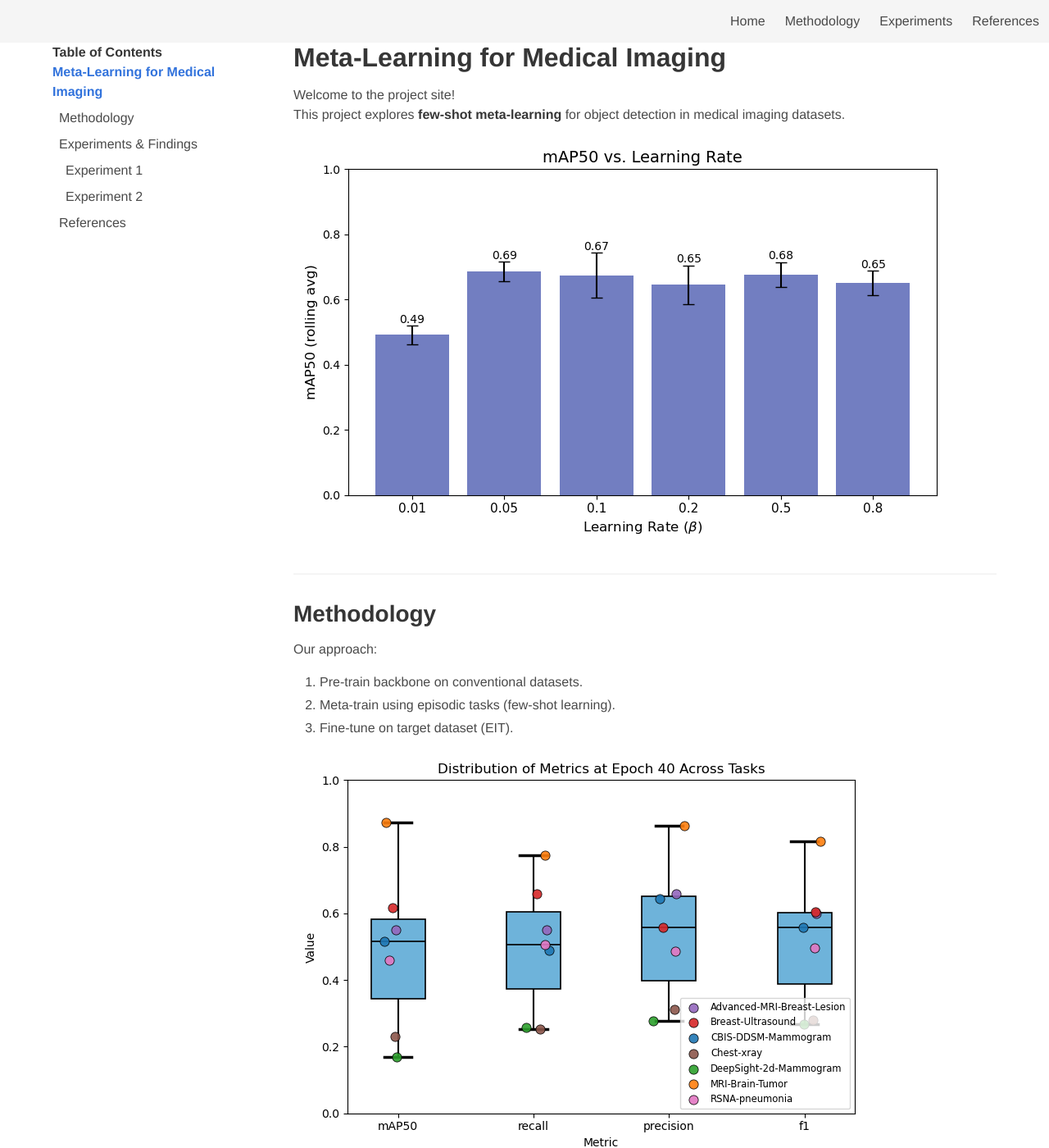
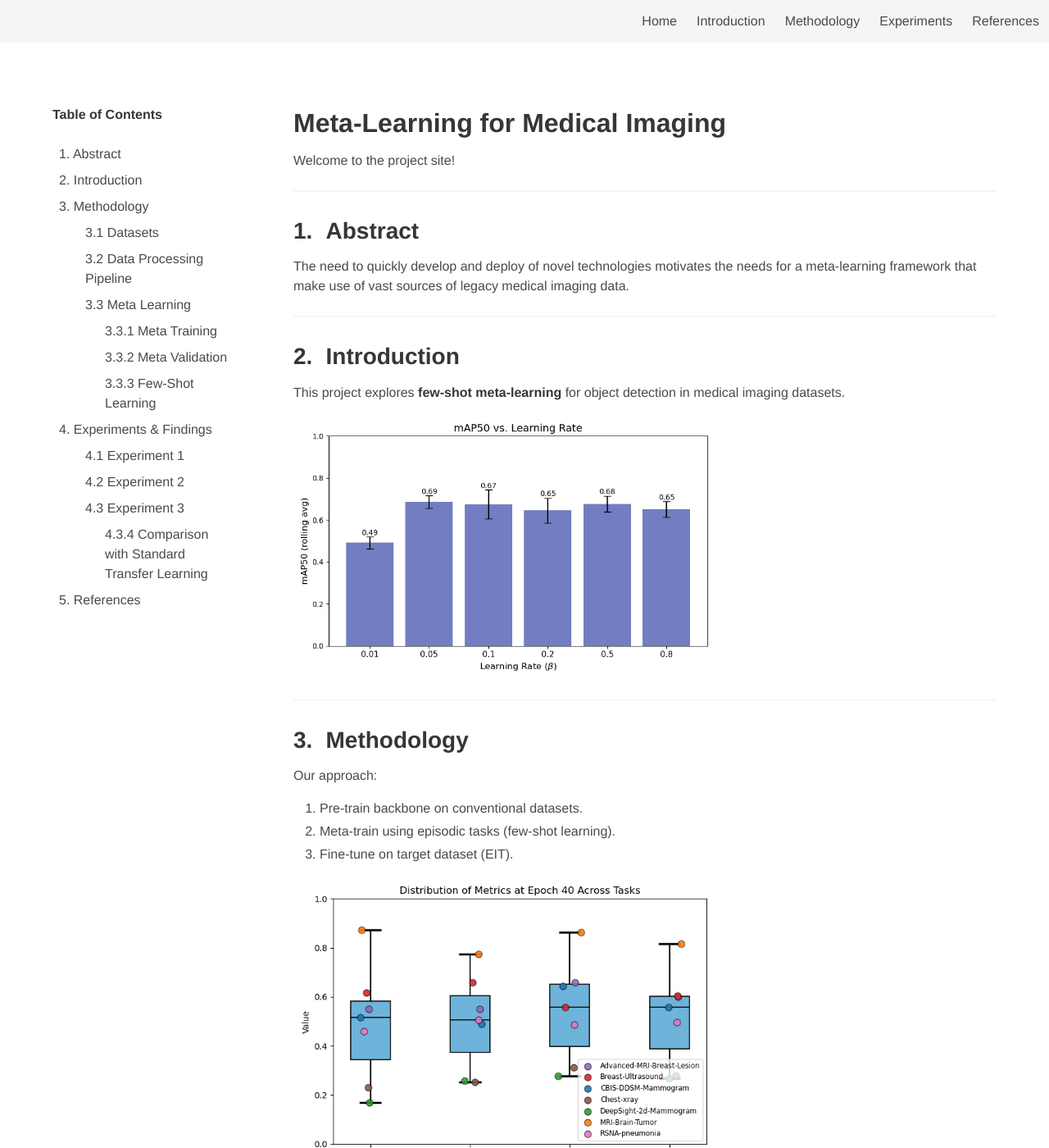
Before and after one commit to EarlyByrdTeam/megatron-site, a Jekyll site: the page built from index.md, in a window 1280 px wide and 1400 px high. Shown: the whole window at 82% size. Built offline with Jekyll 4.4.1, drawn with Linux system fonts in a browser that asks for light colours; some of the changed text lies outside the part shown.

Commit message:
Auto add  heading numbers and organize figures.

```diff
--- a/_config.yml
+++ b/_config.yml
@@ -1,3 +1,3 @@
-title: "Meta-Learning Project"
+title: "MEGATRON"
 markdown: kramdown
 theme: null
--- a/_layouts/default.html
+++ b/_layouts/default.html
@@ -6,7 +6,6 @@
 
   <!-- Bulma CSS -->
   <link rel="stylesheet" href="https://cdn.jsdelivr.net/npm/bulma@0.9.4/css/bulma.min.css">
-
   <style>
     /* Set body to default Bulma font and colors */
     body {
@@ -18,10 +17,10 @@
     /* Sticky sidebar TOC */
     .toc {
       position: sticky;
-      top: 3.25rem; /* navbar height */
+      top: 8rem; /* navbar height */
       max-height: calc(100vh - 3.25rem);
       overflow-y: auto;
-      padding-right: 1rem;
+      padding-right: 3rem;
     }
 
     .toc a {
@@ -37,13 +36,51 @@
 
     /* Indent subheadings */
     .toc .toc-h2 { margin-left: 0.5rem; }
-    .toc .toc-h3 { margin-left: 1rem; }
+    .toc .toc-h3 { margin-left: 2.5rem; }
+    .toc .toc-h4 { margin-left: 4rem; }
 
     /* Scrollspy active link */
     .toc a.is-active {
       font-weight: bold;
       color: #3273dc;
     }
+
+  /* --- Heading Numbering for GitHub Pages --- */
+  /* Reset counters at the root */
+  body {
+    counter-reset: h2;
+  }
+
+  /* H2 */
+  h2 {
+    counter-reset: h3;
+  }
+  h2::before {
+    counter-increment: h2;
+    content: counter(h2) ". ";
+  }
+
+  /* H3 */
+  h3 {
+    counter-reset: h4;
+  }
+  h3::before {
+    counter-increment: h3;
+    content: counter(h2) "." counter(h3) " ";
+  }
+
+  /* H4 */
+  h4::before {
+    counter-increment: h4;
+    content: counter(h2) "." counter(h3) "." counter(h4) " ";
+  }
+
+  /* Optional: spacing between number and text */
+  h2::before, h3::before, h4::before {
+    margin-right: 0.3em;
+  }
+
+
   </style>
 </head>
 <body>
@@ -61,6 +98,7 @@
     <div id="navbarMenu" class="navbar-menu">
       <div class="navbar-end">
         <a class="navbar-item" href="#home">Home</a>
+        <a class="navbar-item" href="#introduction">Introduction</a>
         <a class="navbar-item" href="#methodology">Methodology</a>
         <a class="navbar-item" href="#experiments">Experiments</a>
         <a class="navbar-item" href="#references">References</a>
@@ -78,6 +116,7 @@
         <div class="column is-one-quarter is-hidden-mobile">
           <nav class="toc">
             <p><strong>Table of Contents</strong></p>
+            <br>
             <!-- TOC links will be inserted here -->
           </nav>
         </div>
@@ -156,9 +213,14 @@
         if (current) current.classList.add('is-active');
       });
 
-      // Trigger scrollspy on page load in case already scrolled
       window.dispatchEvent(new Event('scroll'));
     }
   </script>
+  <footer class="footer has-background-light" style="padding:2rem 1rem;">
+  <div class="content has-text-centered">
+    <p>&copy; 2025 Meta-Learning Project. All rights reserved.</p>
+    <p><a href="#home">Back to top</a></p>
+  </div>
+</footer>
 </body>
 </html>
--- a/index.md
+++ b/index.md
@@ -2,16 +2,23 @@
 layout: default
 title: "MEGATRON: Meta-Learning for Acceleration of Novel Technology Adoption"
 ---
+<p style="margin-top:5em;"></p>
+# <a id="home"></a>Meta-Learning for Medical Imaging
+Welcome to the project site!
 
-# <a id="home"></a>Meta-Learning for Medical Imaging
+---
+## <a id="abstract"></a>Abstract
 
-Welcome to the project site!
+The need to quickly develop and deploy of novel technologies motivates the needs for a meta-learning framework that make use of vast sources of legacy medical imaging data.
+
+---
+## <a id="introduction"></a>Introduction
+
 This project explores **few-shot meta-learning** for object detection in medical imaging datasets.
 
-![Pipeline](figures/mAP50_vs_learning_rate.png)
+![Pipeline](figures/learning_rate/mAP50_vs_learning_rate.png){: style="max-width:60%; height:auto; display:block; margin:0 margin-right:1em;" }
 
 ---
-
 ## <a id="methodology"></a>Methodology
 
 Our approach:
@@ -20,10 +27,23 @@ Our approach:
 2. Meta-train using episodic tasks (few-shot learning).
 3. Fine-tune on target dataset (EIT).
 
-![Pipeline](figures/boxplot_metrics_epoch_40.png)
+![Pipeline](figures/box_plots/N7_boxplot.png){: style="max-width:60%; height:auto; display:block; margin:0 margin-right:1em;" }
+
+### <a id="datasets"></a>Datasets
+
+### <a id="data_pipeline"></a>Data Processing Pipeline
+
+### <a id="meta_learn"></a>Meta Learning
+
+#### <a id="meta_learn"></a>Meta Training
+
+#### <a id="meta_learn"></a>Meta Validation
+
+#### <a id="meta_learn"></a>Few-Shot Learning
+
+
 
 ---
-
 ## <a id="experiments"></a>Experiments & Findings
 
 Datasets:
@@ -37,19 +57,38 @@ Datasets:
 | MRI     | 72.3%    | **81.4%**     | +9.1 |
 | X-Ray   | 68.5%    | **77.2%**     | +8.7 |
 
-![Results Plot](figures/class_distribution_pie_chart_legend.png)
+![Results Plot](figures/class_distribution_pie_chart.png){: style="max-width:60%; height:auto; display:block; margin:0; margin-right:1em;" }
 
 ### Experiment 1
-
 In experiment 1, we found that...
 
 ### Experiment 2
 In experiment 2, we wanted to investigate the impact of....
 
+### Experiment 3
+In experiment 2, we wanted to investigate the impact of....
+
+#### Comparison with Standard Transfer Learning
+
+<p style="margin-top:10em;"></p>
+
 ---
-
 ## <a id="references"></a>References
 
 1. Finn, C., Abbeel, P., & Levine, S. (2017). Model-Agnostic Meta-Learning (MAML).
 2. Hospedales, T. et al. (2022). Meta-Learning in Neural Networks: A Survey.
 3. Dataset references: ChestX-ray14, BreastMRI, UltrasoundNerveSeg.
+1. Finn, C., Abbeel, P., & Levine, S. (2017). Model-Agnostic Meta-Learning (MAML).
+2. Hospedales, T. et al. (2022). Meta-Learning in Neural Networks: A Survey.
+3. Dataset references: ChestX-ray14, BreastMRI, UltrasoundNerveSeg.
+1. Finn, C., Abbeel, P., & Levine, S. (2017). Model-Agnostic Meta-Learning (MAML).
+2. Hospedales, T. et al. (2022). Meta-Learning in Neural Networks: A Survey.
+3. Dataset references: ChestX-ray14, BreastMRI, UltrasoundNerveSeg.
+1. Finn, C., Abbeel, P., & Levine, S. (2017). Model-Agnostic Meta-Learning (MAML).
+2. Hospedales, T. et al. (2022). Meta-Learning in Neural Networks: A Survey.
+3. Dataset references: ChestX-ray14, BreastMRI, UltrasoundNerveSeg.
+1. Finn, C., Abbeel, P., & Levine, S. (2017). Model-Agnostic Meta-Learning (MAML).
+2. Hospedales, T. et al. (2022). Meta-Learning in Neural Networks: A Survey.
+3. Dataset references: ChestX-ray14, BreastMRI, UltrasoundNerveSeg.
+
+<p style="margin-top:7em;"></p>
```
Also changed, not shown: other parts of _layouts/default.html (+23 -5 lines), figures/box_plots/N7_boxplot.png (renamed from figures/boxplot_metrics_epoch_40.png), figures/class_distribution_pie_chart.png (renamed from figures/class_distribution_pie_chart_legend.png), figures/learning_rate/mAP50_vs_learning_rate.png (renamed from figures/mAP50_vs_learning_rate.png), 1 other file.
